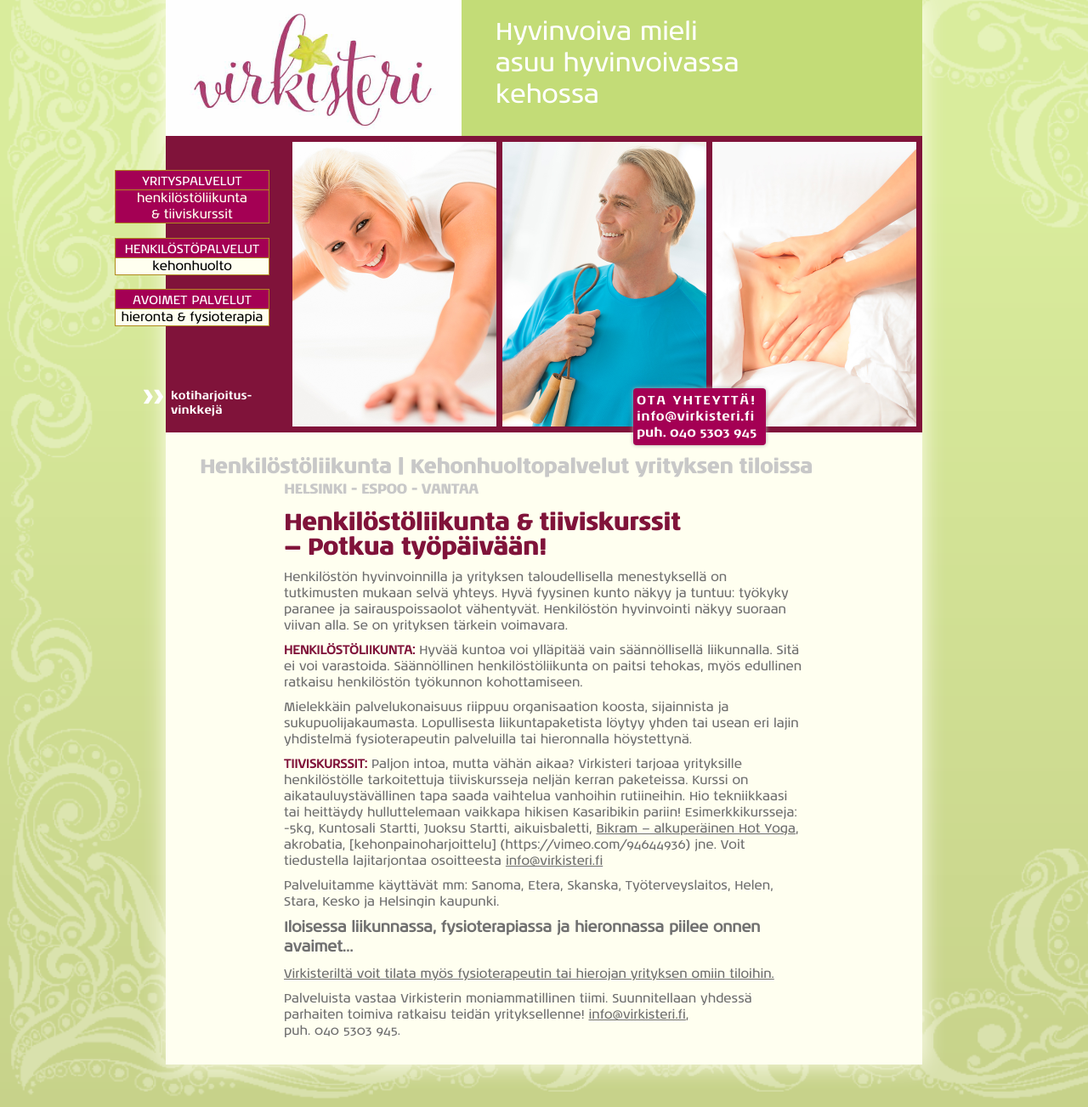
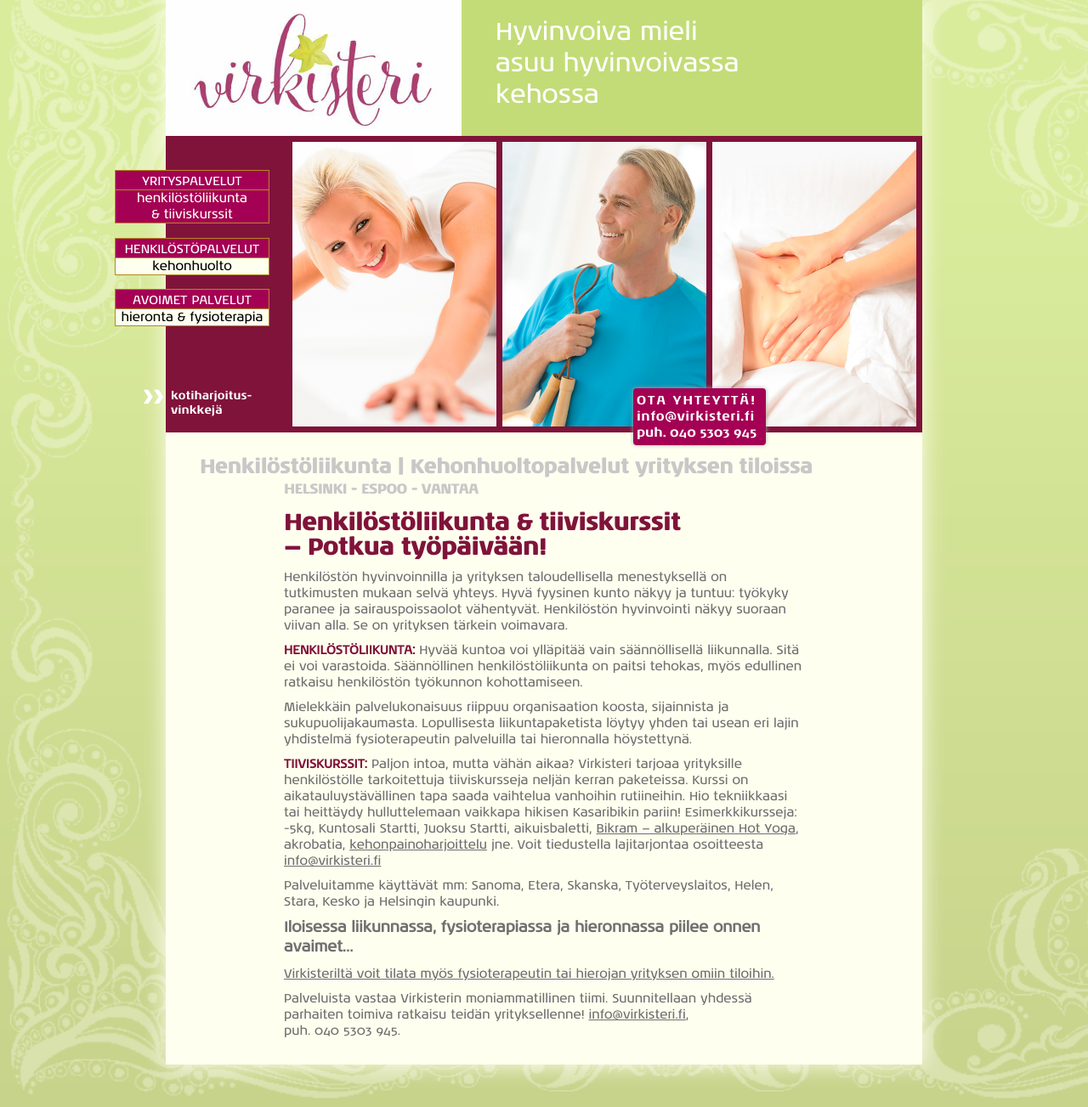
Before and after one commit to sdsykes-web/virkisteri, a Jekyll site: the page built from henkilostoliikunta.md, in a window 1280 px wide. Shown: the whole page at 85% size. Built offline with Jekyll 4.4.1, drawn with Linux system fonts in a browser that asks for light colours; nearby versions of some CDN libraries; some web fonts are replaced.

Commit message:
Update henkilostoliikunta.md

```diff
--- a/henkilostoliikunta.md
+++ b/henkilostoliikunta.md
@@ -15,7 +15,7 @@ Henkilöstön hyvinvoinnilla ja yrityksen taloudellisella menestyksellä on tutk
 
 Mielekkäin palvelukonaisuus riippuu organisaation koosta, sijainnista ja sukupuolijakaumasta. Lopullisesta liikuntapaketista löytyy yhden tai usean eri lajin yhdistelmä fysioterapeutin palveluilla tai hieronnalla höystettynä.
 
-**TIIVISKURSSIT:** Paljon intoa, mutta vähän aikaa? Virkisteri tarjoaa yrityksille henkilöstölle tarkoitettuja tiiviskursseja neljän kerran paketeissa. Kurssi on aikatauluystävällinen tapa saada vaihtelua vanhoihin rutiineihin. Hio tekniikkaasi tai heittäydy hulluttelemaan vaikkapa hikisen Kasaribikin pariin! Esimerkkikursseja: -5kg, Kuntosali Startti, Juoksu Startti, aikuisbaletti, [Bikram &mdash; alkuperäinen Hot Yoga](http://lifted.fi/2015/02/22/suorituskykya-tasapainoa-ja-hyvaa-oloa-bikram-joogasta/), akrobatia, [kehonpainoharjoittelu] (https://vimeo.com/94644936) jne. Voit tiedustella lajitarjontaa osoitteesta  [info@virkisteri.fi](mailto:info@virkisteri.fi)
+**TIIVISKURSSIT:** Paljon intoa, mutta vähän aikaa? Virkisteri tarjoaa yrityksille henkilöstölle tarkoitettuja tiiviskursseja neljän kerran paketeissa. Kurssi on aikatauluystävällinen tapa saada vaihtelua vanhoihin rutiineihin. Hio tekniikkaasi tai heittäydy hulluttelemaan vaikkapa hikisen Kasaribikin pariin! Esimerkkikursseja: -5kg, Kuntosali Startti, Juoksu Startti, aikuisbaletti, [Bikram &mdash; alkuperäinen Hot Yoga](http://lifted.fi/2015/02/22/suorituskykya-tasapainoa-ja-hyvaa-oloa-bikram-joogasta/), akrobatia, [kehonpainoharjoittelu](https://vimeo.com/94644936/) jne. Voit tiedustella lajitarjontaa osoitteesta  [info@virkisteri.fi](mailto:info@virkisteri.fi)
 
 Palveluitamme käyttävät mm:
 Sanoma, Etera, Skanska,
```
